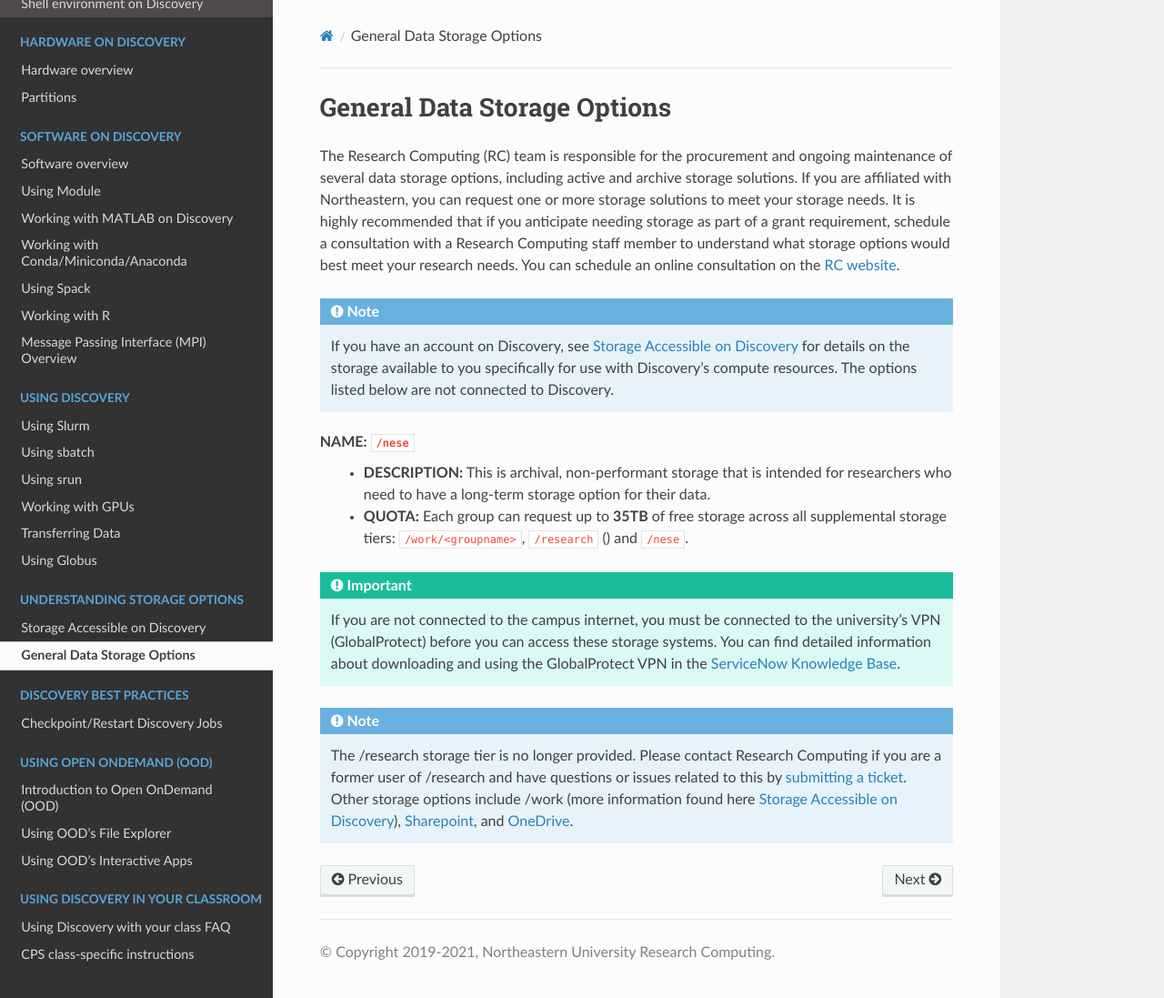
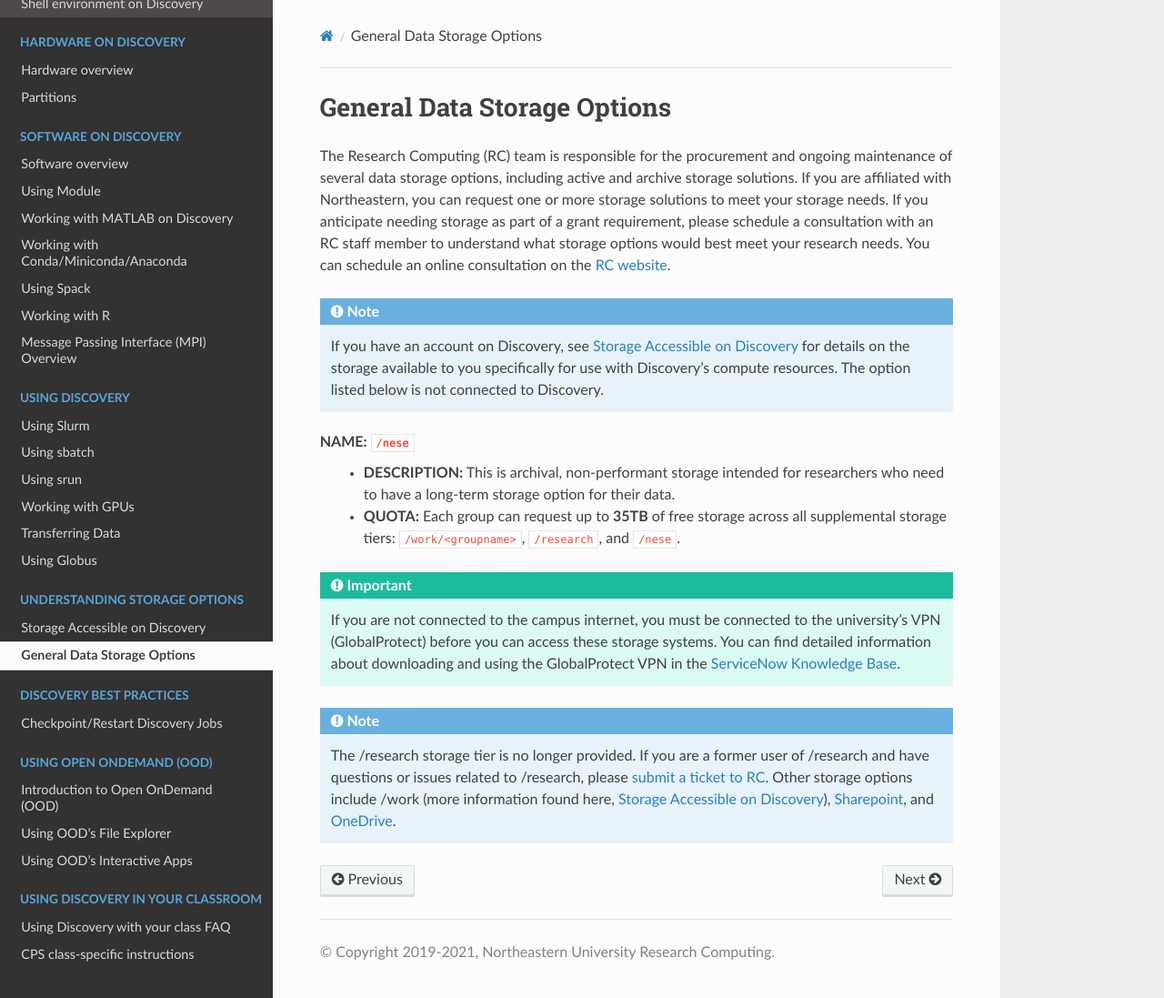
Before and after one commit to northeastern-rc/rc-public-documentation, a Sphinx documentation site: the page built from docs/source/storage/general_storage.rst, in a window 1280 px wide and 1097 px high. Shown: the whole window at 91% size. Built offline with Sphinx 7.4.7 and the Read the Docs theme 2.0.0, drawn with Linux system fonts in a browser that asks for light colours.

Commit message:
Update general_storage.rst

```diff
--- a/docs/source/storage/general_storage.rst
+++ b/docs/source/storage/general_storage.rst
@@ -14,20 +14,19 @@ General Data Storage Options
 The Research Computing (RC) team is responsible for the procurement and ongoing
 maintenance of several data storage options, including active and archive
 storage solutions. If you are affiliated with Northeastern, you can request
-one or more storage solutions to meet your storage needs. It is highly recommended
-that if you anticipate needing storage as part of a grant requirement,
-schedule a consultation with a Research Computing staff member to understand what
+one or more storage solutions to meet your storage needs. If you anticipate needing storage as part of a grant requirement,
+please schedule a consultation with an RC staff member to understand what
 storage options would best meet your research needs.
 You can schedule an online consultation on the `RC website <https://rc.northeastern.edu/support/consulting>`_.
 
 .. note::
    If you have an account on Discovery, see :ref:`discovery_storage`
-   for details on the storage available to you specifically for use with Discovery's compute resources. The options listed below are not connected to Discovery.
+   for details on the storage available to you specifically for use with Discovery's compute resources. The option listed below is not connected to Discovery.
 
 **NAME:** ``/nese``
-  - **DESCRIPTION:** This is archival, non-performant storage that is intended for researchers
+  - **DESCRIPTION:** This is archival, non-performant storage intended for researchers
     who need to have a long-term storage option for their data.
-  - **QUOTA:** Each group can request up to **35TB** of free storage across all supplemental storage tiers: ``/work/<groupname>``, ``/research`` () and ``/nese``.
+  - **QUOTA:** Each group can request up to **35TB** of free storage across all supplemental storage tiers: ``/work/<groupname>``, ``/research``, and ``/nese``.
 
 ..
      **NAME:** ``/secure``
@@ -40,7 +39,7 @@ You can schedule an online consultation on the `RC website <https://rc.northeast
    If you are not connected to the campus internet, you must be connected to
    the university's VPN (GlobalProtect) before you can access these storage systems.
    You can find detailed information about downloading and using the GlobalProtect VPN
-   in the `ServiceNow Knowledge Base <https://service.northeastern.edu/tech?id=kb_article&sys_id=4701e07adb93485084ba5595ce9619a9>`_.
+   in the `ServiceNow Knowledge Base <https://service.northeastern.edu/tech?id=kb_article_view&sysparm_article=KB0013983>`_.
 
 .. note::
-   The /research storage tier is no longer provided. Please contact Research Computing if you are a former user of /research and have questions or issues related to this by `submitting a ticket <https://bit.ly/NURC-Assistance>`_. Other storage options include /work (more information found here :ref:`discovery_storage`), `Sharepoint <https://service.northeastern.edu/tech?id=kb_article&sysparm_article=KB0012695>`_, and `OneDrive <https://service.northeastern.edu/tech?id=kb_article&sysparm_article=KB0012764>`_.
+   The /research storage tier is no longer provided. If you are a former user of /research and have questions or issues related to /research, please `submit a ticket to RC <https://bit.ly/NURC-Assistance>`_. Other storage options include /work (more information found here, :ref:`discovery_storage`), `Sharepoint <https://service.northeastern.edu/tech?id=kb_article&sysparm_article=KB0012695>`_, and `OneDrive <https://service.northeastern.edu/tech?id=kb_article&sysparm_article=KB0012764>`_.
```
